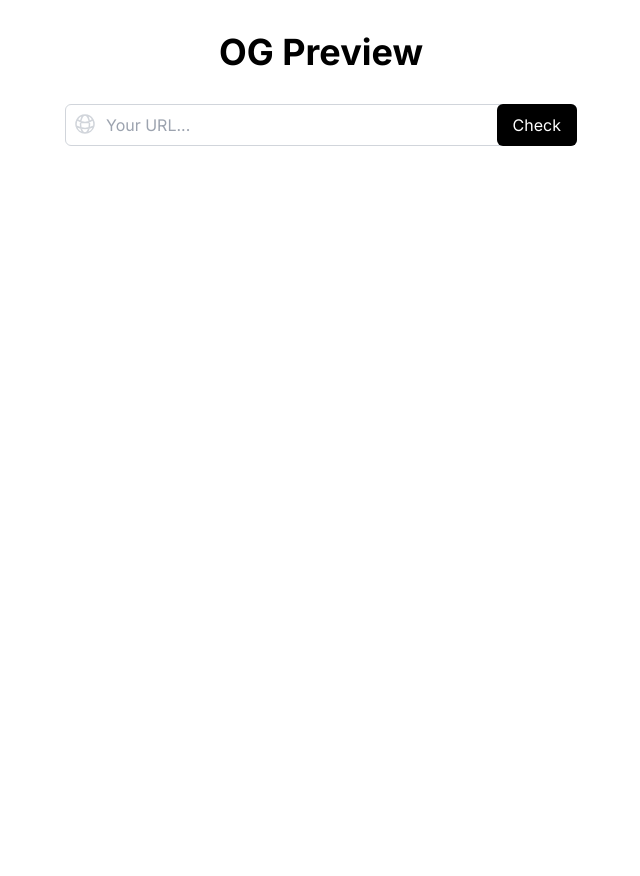
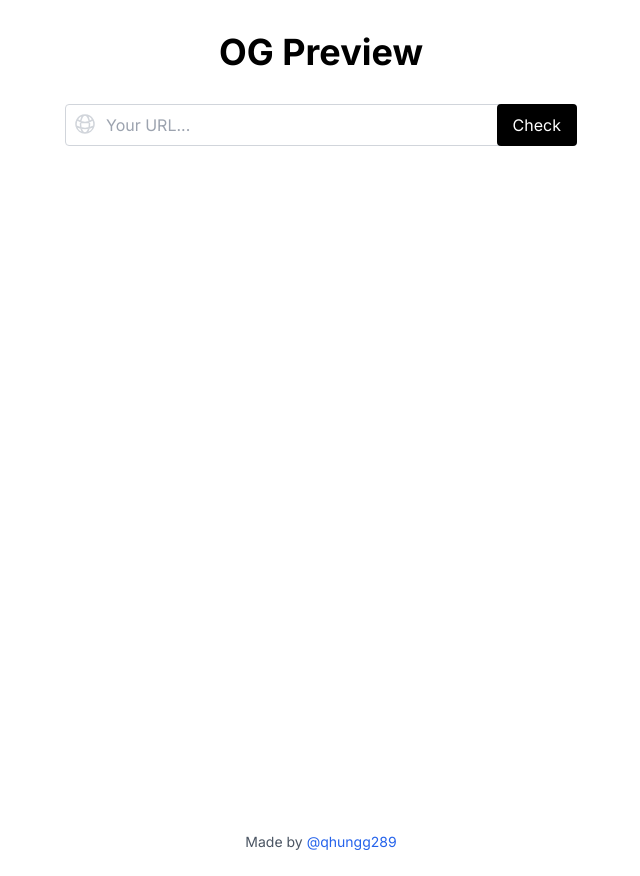
Before and after one commit to qhungg289/og-preview, a Next.js app: page / in a window 1280 px wide. Shown: the whole page, without its empty margins (319-959 px from the left). Before the commit the page ends 800 px from the top, so only its background shows below. Built offline with nearby package versions, Linux system fonts and the light colour scheme.

Commit message:
update layout and add footer

```diff
--- a/src/pages/index.js
+++ b/src/pages/index.js
@@ -78,9 +78,13 @@ export default function Home() {
 
 			<Toaster />
 
+			<div className="container min-h-screen">
 				<h1 className="my-8 text-center text-4xl font-bold">OG Preview</h1>
 
-			<form className="relative mx-auto flex max-w-lg" onSubmit={handleSubmit}>
+				<form
+					className="relative mx-auto flex max-w-lg"
+					onSubmit={handleSubmit}
+				>
 					<svg
 						xmlns="http://www.w3.org/2000/svg"
 						fill="none"
@@ -96,7 +100,7 @@ export default function Home() {
 						/>
 					</svg>
 					<input
-					className="w-full rounded-md border border-gray-300 pr-28 pl-10 placeholder:text-gray-400 focus:border-gray-400 focus:ring-0"
+						className="w-full rounded border border-gray-300 pr-28 pl-10 placeholder:text-gray-400 focus:border-gray-400 focus:ring-0"
 						type="text"
 						name="url"
 						id="url"
@@ -122,7 +126,7 @@ export default function Home() {
 						</button>
 					)}
 					<button
-					className="absolute inset-y-0 right-0 flex items-center justify-center rounded-md bg-black p-4 text-white transition-all hover:opacity-80"
+						className="absolute inset-y-0 right-0 flex items-center justify-center rounded bg-black p-4 text-white transition-all hover:opacity-80"
 						type="submit"
 					>
 						Check
@@ -137,7 +141,7 @@ export default function Home() {
 				)}
 
 				{ogMetadata && !isLoading && (
-				<div className="border-1 mx-auto my-6 max-w-lg rounded-md border border-gray-200 bg-white p-4 shadow-xl">
+					<div className="border-1 mx-auto my-6 max-w-lg rounded border border-gray-200 bg-white p-4 shadow-xl">
 						{ogMetadata.ogImage ? (
 							<div className="group relative">
 								<img
@@ -151,8 +155,8 @@ export default function Home() {
 							</div>
 						) : (
 							<div className="mx-auto flex aspect-video select-none items-center justify-center rounded border border-gray-100 bg-gray-100">
-							<code className="mx-1 rounded bg-gray-200 p-1">og:image</code> not
-							found
+								<code className="mx-1 rounded bg-gray-200 p-1">og:image</code>{" "}
+								not found
 							</div>
 						)}
 
@@ -187,6 +191,19 @@ export default function Home() {
 						)}
 					</div>
 				)}
+			</div>
+
+			<footer className="pb-6 text-center">
+				<p className="text-sm text-gray-600">
+					Made by{" "}
+					<a
+						href="https://github.com/qhungg289"
+						className="text-blue-600 transition-opacity hover:opacity-80"
+					>
+						@qhungg289
+					</a>
+				</p>
+			</footer>
 		</>
 	);
 }
--- a/tailwind.config.js
+++ b/tailwind.config.js
@@ -10,6 +10,10 @@ module.exports = {
 	],
 	theme: {
 		extend: {},
+		container: {
+			center: true,
+			padding: "1rem",
+		},
 	},
 	plugins: [require("@tailwindcss/forms")],
 };
```
Lines whose indentation alone changed are shown as unchanged.
